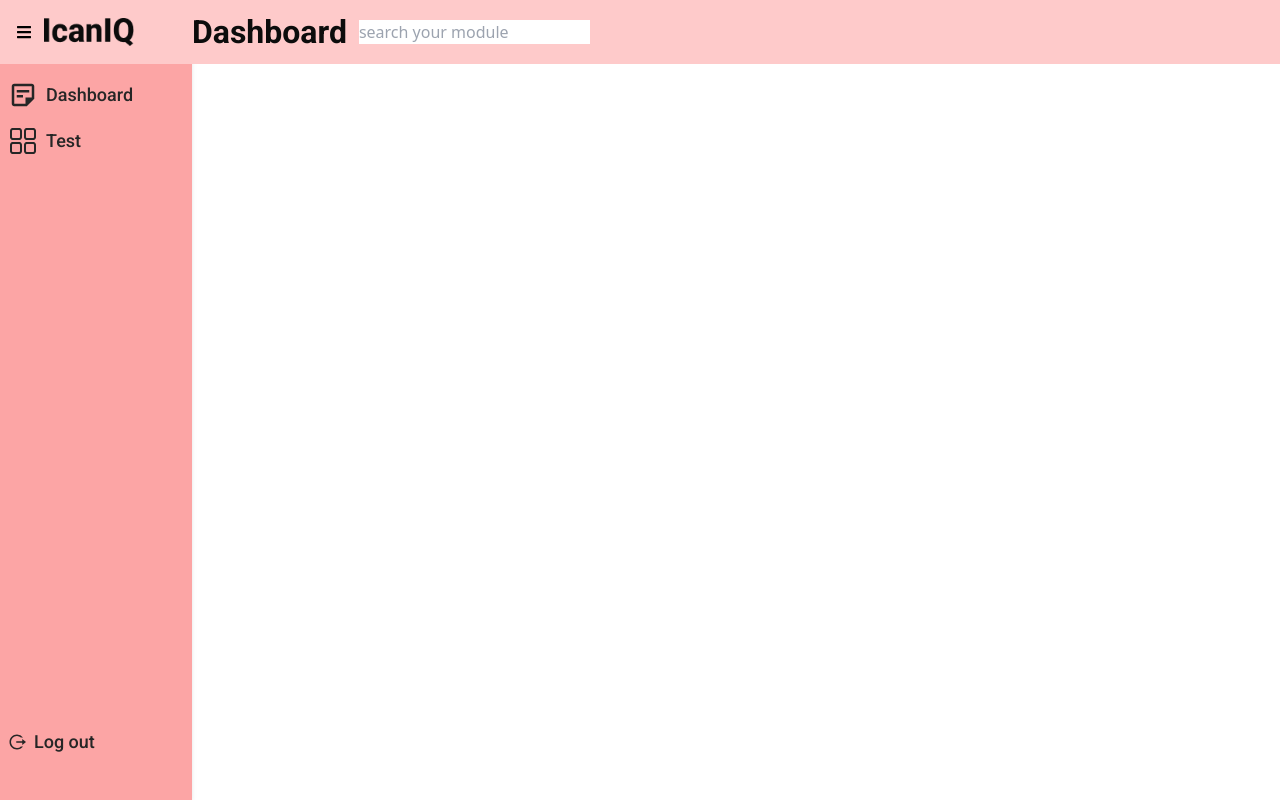
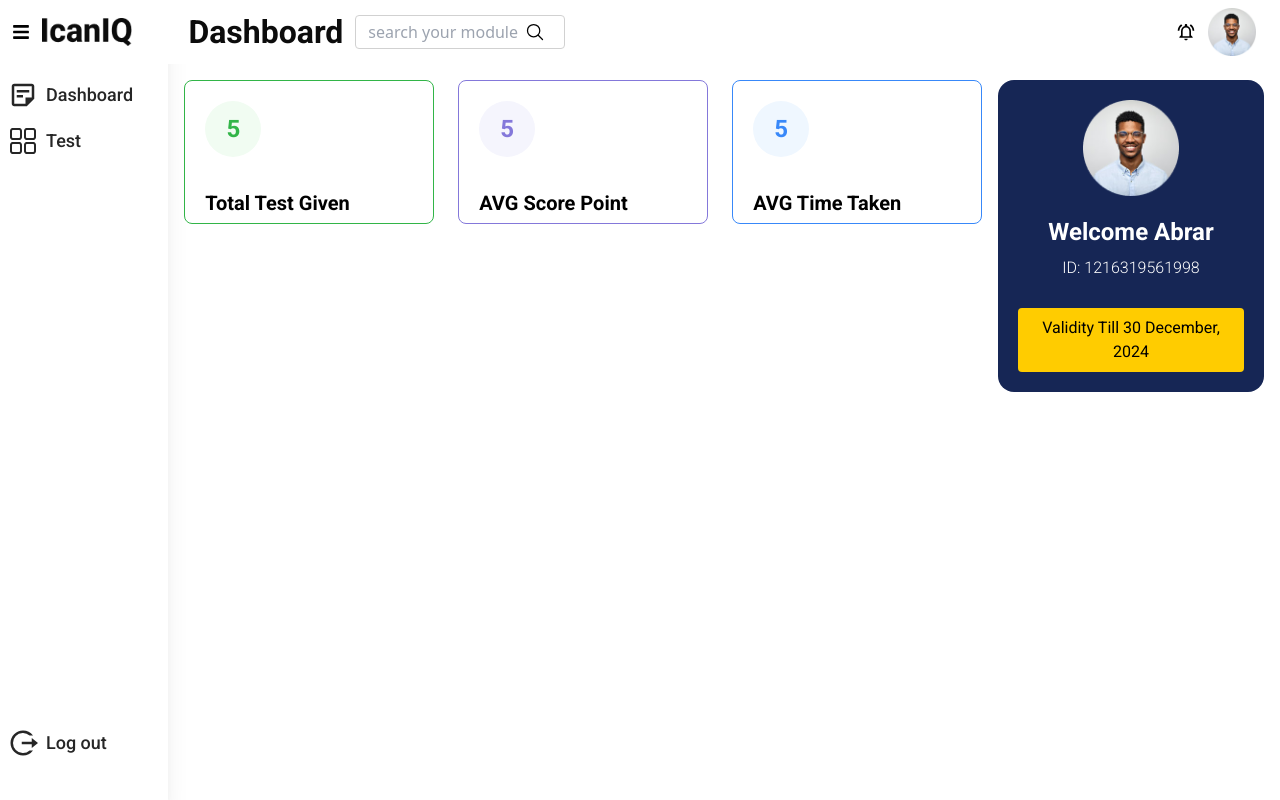
Before and after one commit to Synex-Digital/icaniq, a React (Vite) app: page /user/deshboard in a window 1280 px wide. Built offline with nearby package versions, Linux system fonts and the light colour scheme.

Commit message:
dashboard design

```diff
--- a/src/components/layout/Rotlayout.jsx
+++ b/src/components/layout/Rotlayout.jsx
@@ -2,10 +2,14 @@ import React, { useEffect, useState } from "react";
 import { Link, Outlet } from "react-router-dom";
 import Image from "./Image";
 import logo from "../../assets/logoblack.png";
+import profile from "../../assets/profile.png";
 import { FaBars } from "react-icons/fa";
 import { MdOutlineStickyNote2 } from "react-icons/md";
 import { RxDashboard } from "react-icons/rx";
 import { RiLogoutCircleRLine } from "react-icons/ri";
+import { IoSearchOutline } from "react-icons/io5";
+import { MdOutlineNotificationsActive } from "react-icons/md";
+import { ImCross } from "react-icons/im";
 
 const Rotlayout = () => {
     let [show, setShow] = useState(true);
@@ -22,24 +26,46 @@ const Rotlayout = () => {
     }, []);
     return (
         <>
-            <div className=" absolute flex w-full bg-red-200 h-16">
-                <div className="flex w-[15%] items-center gap-x-3">
-                    <FaBars className="ml-4" onClick={() => setShow(!show)} />
-                    <Image className="w-[90px]" imgsrc={logo} />
+            <div className=" absolute flex w-full bg-white z-[51] h-16 justify-between">
+                <div className="flex lg:w-[15%] items-center gap-x-3">
+                    {show ? (
+                        <>
+                            <FaBars
+                                className="ml-3 cursor-pointer text-lg smalldevice:max-lg:hidden"
+                                onClick={() => setShow(!show)}
+                            />
+                            <ImCross
+                                onClick={() => setShow(!show)}
+                                className="ml-3 cursor-pointer font-bold text-lg lg:hidden"
+                            />
+                        </>
+                    ) : (
+                        <FaBars
+                            className="ml-3 cursor-pointer text-lg"
+                            onClick={() => setShow(!show)}
+                        />
+                    )}
+
+                    <Image className="w-[90px] hidden lg:block" imgsrc={logo} />
                 </div>
-                <div className="flex w-[10%] items-center gap-x-3">
+                <div className="flex w-[30%] items-center gap-x-3 relative">
                     <h3 className=" lg:text-[32px] font-rb lg:font-bold text-tbcolor">
                         Dashboard
                     </h3>
                     <input
-                        className="w-[430px]"
+                        className="w-full border border-bcolor py-1 pl-3 pr-10 rounded"
                         placeholder="search your module"
                     />
+                    <IoSearchOutline className=" absolute font-semibold text-xl right-5" />
+                </div>
+                <div className="flex w-[55%] items-center gap-x-3 relative justify-end mr-6">
+                    <MdOutlineNotificationsActive className=" font-semibold text-xl" />
+                    <Image className=" w-12 h-12" imgsrc={profile} />
                 </div>
             </div>
             <div className="flex">
                 {show ? (
-                    <div className="lg:w-[15%] bg-red-300 pt-20 px-2 shadow-md h-[100vh]">
+                    <div className="xl:w-[15%] md:w-[25%] sm:max-md:w-[30%] smalldevice:w-1/2 pt-20 px-2 shadow-xl h-[100vh] smalldevice:max-lg:absolute z-[50] bg-white">
                         <div className="h-[90%] ">
                             <Link
                                 to="deshboard"
@@ -61,8 +87,8 @@ const Rotlayout = () => {
                             </Link>
                         </div>
                         <div className="h-[10%]">
-                            <Link className="flex items-center gap-x-2">
-                                <RiLogoutCircleRLine className="  font-medium text-lg text-cdrop" />
+                            <Link to="/" className="flex items-center gap-x-2">
+                                <RiLogoutCircleRLine className="text-3xl font-medium text-cdrop" />
                                 <p className=" font-rb font-medium text-lg text-cdrop">
                                     Log out
                                 </p>
@@ -70,7 +96,7 @@ const Rotlayout = () => {
                         </div>
                     </div>
                 ) : (
-                    <div className="w-[4%] bg-red-400 pt-20 px-2 shadow-md h-[100vh]">
+                    <div className="xl:w-[4%] smalldevice:max-lg:hidden pt-20 px-2 shadow-xl h-[100vh]">
                         <div className="h-[90%]">
                             <Link
                                 to="deshboard"
@@ -86,7 +112,7 @@ const Rotlayout = () => {
                             </Link>
                         </div>
                         <div className="h-[10%]">
-                            <RiLogoutCircleRLine />
+                            <RiLogoutCircleRLine className="text-3xl font-medium text-cdrop" />
                         </div>
                     </div>
                 )}
--- a/src/components/pages/IqTest.jsx
+++ b/src/components/pages/IqTest.jsx
@@ -1,7 +1,7 @@
 import React from "react";
 
 const IqTest = () => {
-  return <div>IqTest</div>;
+  return <div className="h-[500px] bg-red-400">IqTest</div>;
 };
 
 export default IqTest;
--- a/src/components/pages/UserDashboard.jsx
+++ b/src/components/pages/UserDashboard.jsx
@@ -1,11 +1,38 @@
 import React from "react";
 import Image from "../layout/Image";
-import logo from "../../assets/IcanIQ.png";
+import profile from "../../assets/profile.png";
 
 const UserDashboard = () => {
     return (
-        <div className="flex">
-            <div className="w-[85%]">dsfdsaf</div>
+        <div className="flex justify-between mt-16 p-4 w-full">
+            <div className="w-[75%] flex gap-x-6 h-36 smalldevice:max-md:flex-wrap">
+                <div className="lg:p-5 p-3 rounded-lg border border-[#32B548] lg:w-[32%] smalldevice:max-md:max-w-[48%]">
+                    <p className="font-rb font-bold text-2xl text-[#32B548] bg-[#F1FCF2] w-14 h-14 rounded-full flex items-center justify-center mb-8">5</p>
+                    <p className="font-rb font-semibold lg:text-xl text-lg">Total Test Given</p>
+                </div>
+                <div className="lg:p-5 p-3 border rounded-lg border-[#8478DA] lg:w-[32%] smalldevice:max-md:max-w-[48%]">
+                    <p className="font-rb font-bold text-2xl text-[#8478DA] bg-[#F5F5FD] w-14 h-14 rounded-full flex items-center justify-center mb-8">5</p>
+                    <p className="font-rb font-semibold lg:text-xl text-lg ">AVG Score Point</p>
+                </div>
+                <div className="lg:p-5 p-3 border rounded-lg border-[#3888F9] lg:w-[32%] smalldevice:max-md:max-w-[48%]">
+                    <p className="font-rb font-bold text-2xl text-[#3888F9] bg-[#EFF7FF] w-14 h-14 rounded-full flex items-center justify-center mb-8">5</p>
+                    <p className="font-rb font-semibold lg:text-xl text-lg ">AVG Time Taken</p>
+                </div>
+            </div>
+            <div className="w-[25%] ml-4 ">
+                <div className=" bg-[#162655] p-5 rounded-2xl text-center">
+                    <Image className="w-24 h-24 mx-auto" imgsrc={profile} />
+                    <h2 className=" font-rb font-bold text-2xl mt-5 text-white">
+                        Welcome Abrar
+                    </h2>
+                    <p className=" font-rb font-light mt-2 mb-7 text-white">
+                        ID: 1216319561998
+                    </p>
+                    <p className="bg-[#FFCC00] px-3 py-2 rounded font-rb">
+                        Validity Till 30 December, 2024
+                    </p>
+                </div>
+            </div>
         </div>
     );
 };
```
Also changed, not shown: src/assets/profile.png (added).
